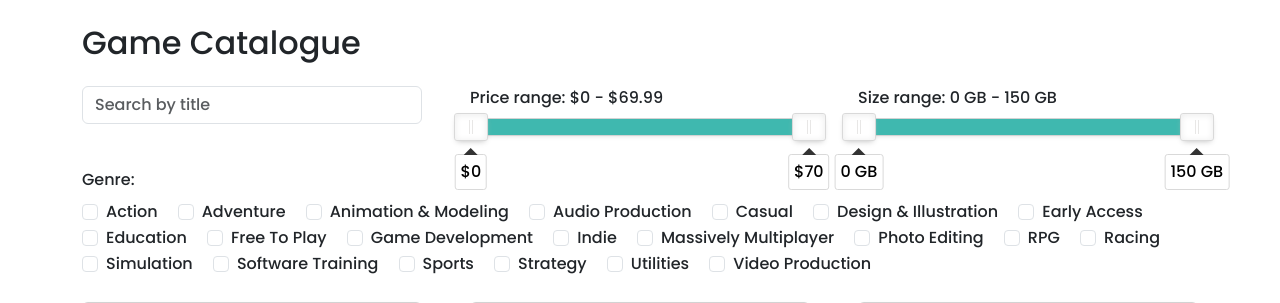
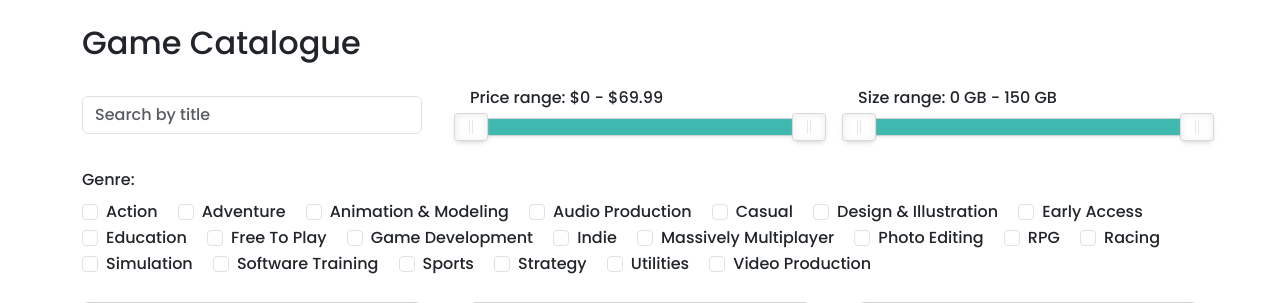
Before and after one commit to 4rtin1/Software-Major-Work, a Flask app: page /catalogue in a window 1280 px wide. Shown: the part 58-361 px from the top of the page. Run offline with Flask 3, Linux system fonts and the light colour scheme; a user stored in the database is signed in; some libraries are stand-ins or nearby versions.

Commit message:
Tooltips

```diff
--- a/static/script.js
+++ b/static/script.js
@@ -21,7 +21,6 @@ document.addEventListener("DOMContentLoaded", function () {
             'min': window.minPrice,
             'max': window.maxPrice
         },
-        tooltips: [true, true],
         format: {
             to: function (value) { return "$" + Math.round(value); },
             from: function (value) { return Number(String(value).replace('$', '')); }
@@ -38,7 +37,6 @@ document.addEventListener("DOMContentLoaded", function () {
             'min': window.minSize,
             'max': window.maxSize
         },
-        tooltips: [true, true],
         format: {
             to: function (value) {
                 // Show one decimal place and append GB unit
--- a/static/styles.css
+++ b/static/styles.css
@@ -20,22 +20,3 @@ body {
 .badge {
     font-family: 'MyFont2', Arial, sans-serif;
 }
-
-/* Put noUiSlider tooltips below the slider bar */
-.noUi-tooltip {
-  top: 40px !important;     /* Adjust distance below bar as needed */
-  bottom: auto !important;  /* Cancel any bottom settings */
-  transform: translate(-50%, 0); /* Center horizontally */
-}
-
-/* Optional: add a little arrow above tooltip */
-.noUi-tooltip:before {
-  content: "";
-  position: absolute;
-  top: -7px;
-  left: 50%;
-  transform: translateX(-50%);
-  border-width: 0 7px 7px 7px;
-  border-style: solid;
-  border-color: transparent transparent #333 transparent;
-}
--- a/templates/catalogue.html
+++ b/templates/catalogue.html
@@ -6,7 +6,7 @@
 <!-- Filter Bar -->
 <form id="filter-form" class="mb-4">
   <!-- First row: search by title, price slider, size slider -->
-  <div class="row g-5">
+  <div class="row g-5 align-items-center">
     <div class="col-md-4">
       <input type="text" class="form-control" name="title" placeholder="Search by title"
         value="{{ title|default('') }}">
```
